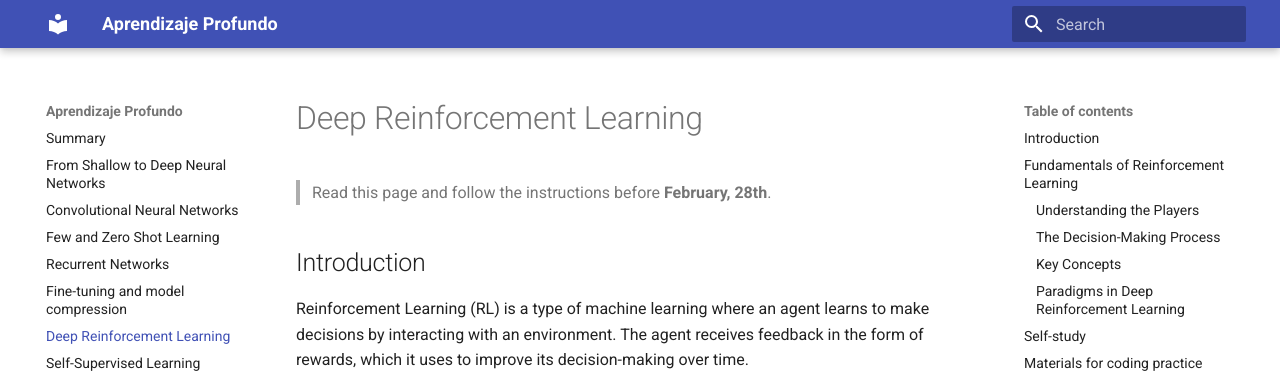
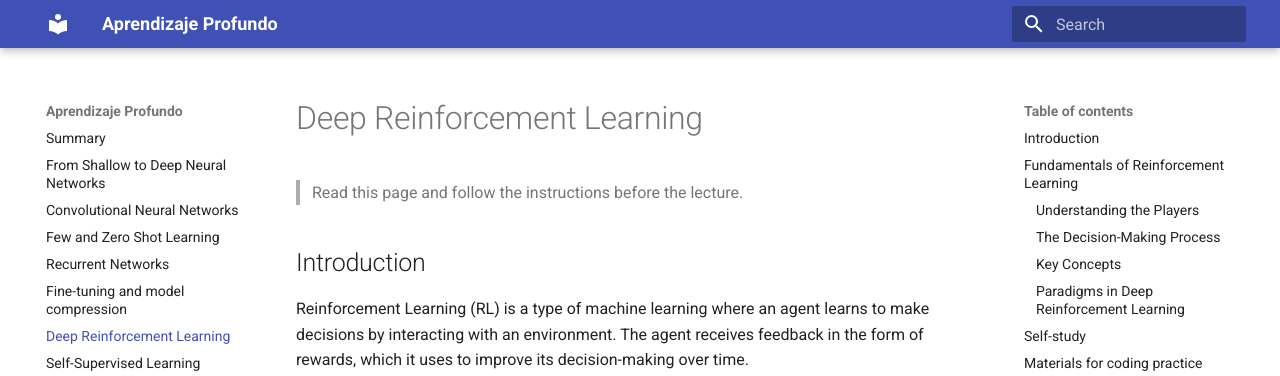
Before and after one commit to pertusa/ap, an MkDocs documentation site: the page built from docs/drl.md, in a window 1280 px wide and 900 px high. Shown: the top 376 px of the window. Built offline with MkDocs 1.6.1 and Material for MkDocs 9.7.7, drawn with Linux system fonts in a browser that asks for light colours; some of the changed text lies outside the part shown.

Commit message:
Update DRL session

```diff
--- a/docs/drl.md
+++ b/docs/drl.md
@@ -1,6 +1,6 @@
 # Deep Reinforcement Learning
 
-> Read this page and follow the instructions before **February, 28th**.
+> Read this page and follow the instructions before the lecture.
 
 ## Introduction
 
```
Also changed, not shown: other parts of docs/drl.md (+0 -2 lines).
